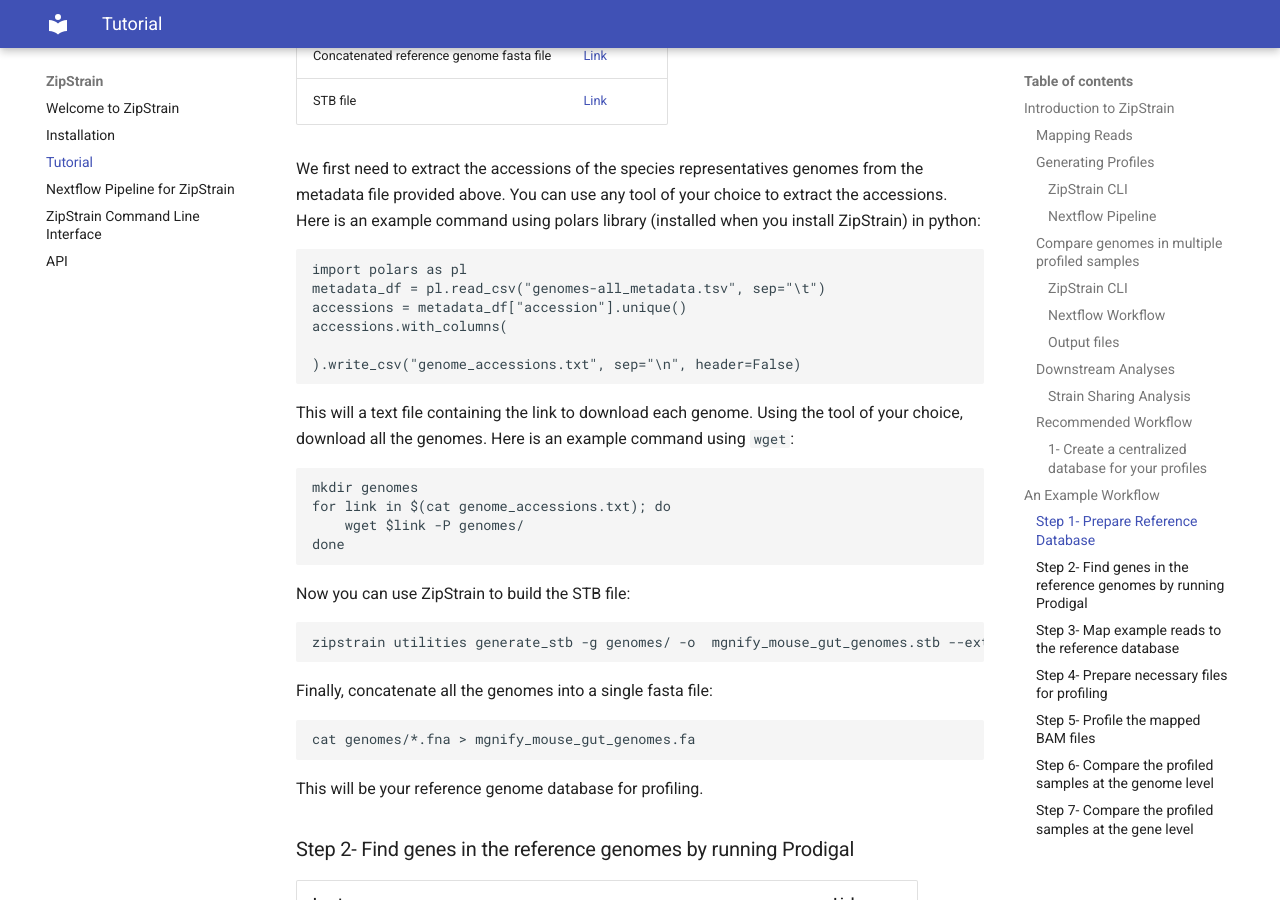
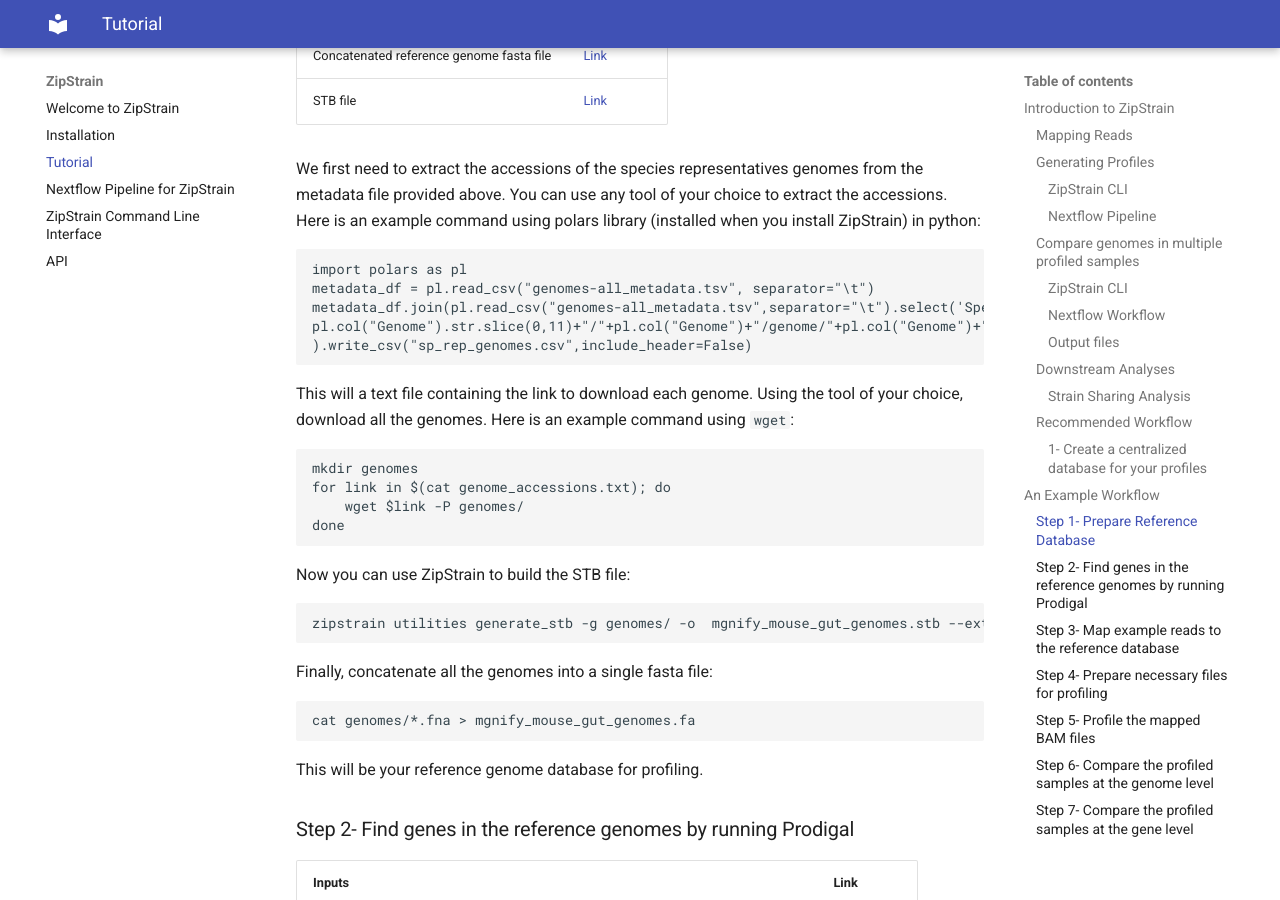
Before and after one commit to OlmLab/ZipStrain, an MkDocs documentation site: the page built from docs/Tutorial.md, in a window 1280 px wide and 900 px high, scrolled down 7098 px. Built offline with MkDocs 1.6.1 and Material for MkDocs 9.7.7, drawn with Linux system fonts in a browser that asks for light colours.

Commit message:
Update Tutorial.md

````diff
--- a/docs/Tutorial.md
+++ b/docs/Tutorial.md
@@ -264,11 +264,10 @@ We first need to extract the accessions of the species representatives genomes f
 
 ```python
 import polars as pl
-metadata_df = pl.read_csv("genomes-all_metadata.tsv", sep="\t")
-accessions = metadata_df["accession"].unique()
-accessions.with_columns(
-
-).write_csv("genome_accessions.txt", sep="\n", header=False)
+metadata_df = pl.read_csv("genomes-all_metadata.tsv", separator="\t")
+metadata_df.join(pl.read_csv("genomes-all_metadata.tsv",separator="\t").select('Species_rep',"FTP_download").unique("Species_rep"),left_on="Genome",right_on="Species_rep",how="inner").select("Genome").with_columns("https://ftp.ebi.ac.uk/pub/databases/metagenomics/mgnify_genomes/mouse-gut/v1.0/species_catalogue/"+
+pl.col("Genome").str.slice(0,11)+"/"+pl.col("Genome")+"/genome/"+pl.col("Genome")+".fna").select("literal"
+).write_csv("sp_rep_genomes.csv",include_header=False)
 ```
 
 This will a text file containing the link to download each genome. Using the tool of your choice, download all the genomes. Here is an example command using `wget`:
````
